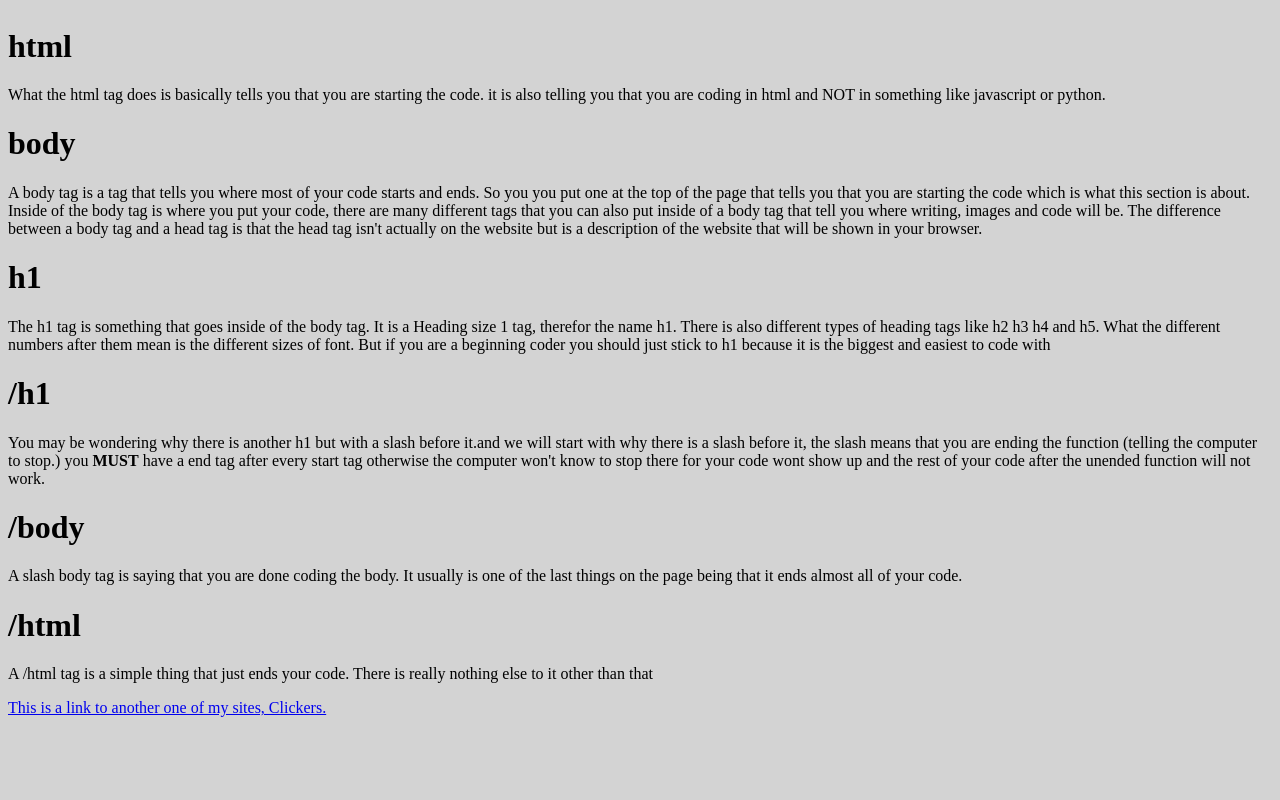
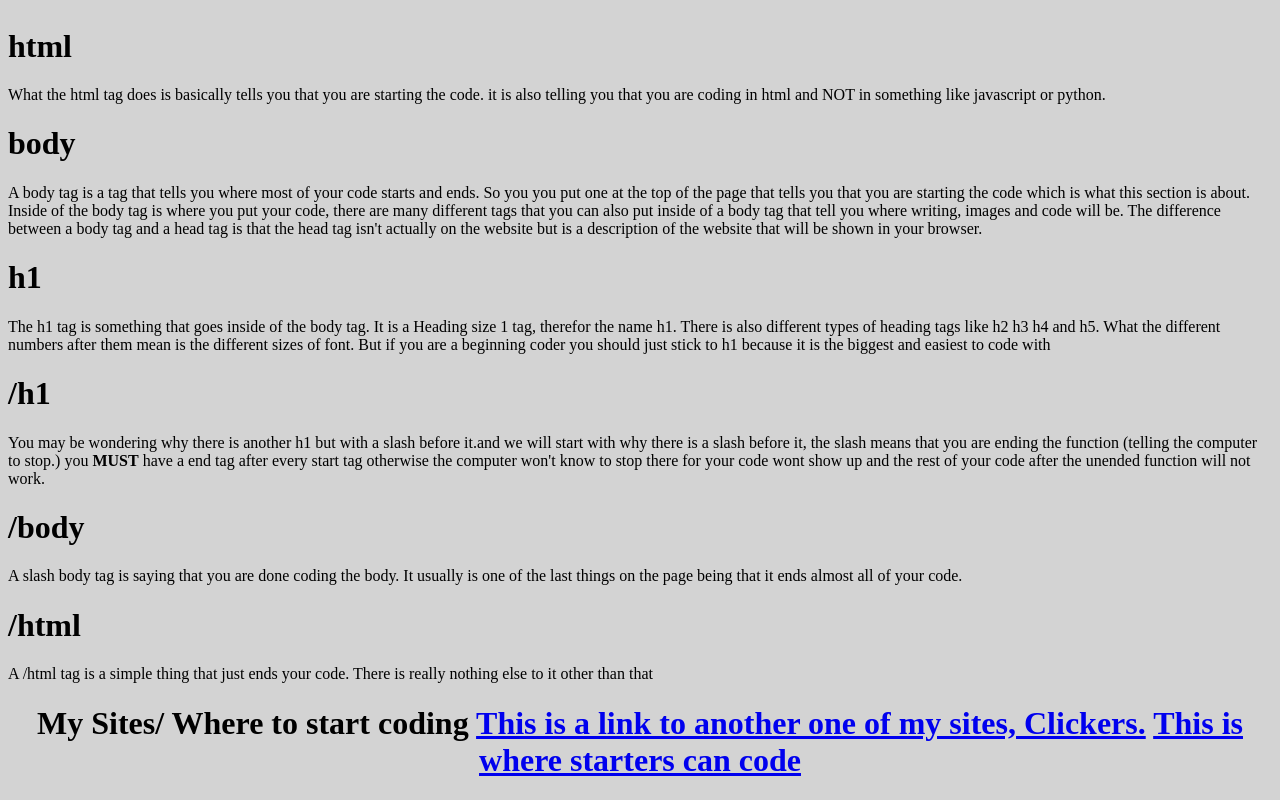
Before and after one commit to DdogN/How-to-Code-Hello-World, a plain HTML site: page index.html in a window 1280 px wide. Shown: the part 884-1684 px from the top of the page. Before the commit the page ends 1609 px from the top, so only its background shows below. Drawn offline with Linux system fonts and the light colour scheme.

Commit message:
Update index.html

```diff
--- a/index.html
+++ b/index.html
@@ -72,6 +72,8 @@
 					<p>A slash body tag is saying that you are done coding the body. It usually is one of the last things on the page being that it ends almost all of your code.</p>
 					<h1>/html</h1>
 					<p>A /html tag is a simple thing that just ends your code. There is really nothing else to it other than that</p>
+		<h1><center>My Sites/ Where to start coding</center.</h1>
 <a href="https:clickers.ml">This is a link to another one of my sites, Clickers.</a>
+			<a href="https://www.w3schools.com/tags/tryit.asp?filename=tryhtml_font">This is where starters can code</a>
 				</body>
 			</html>
```
